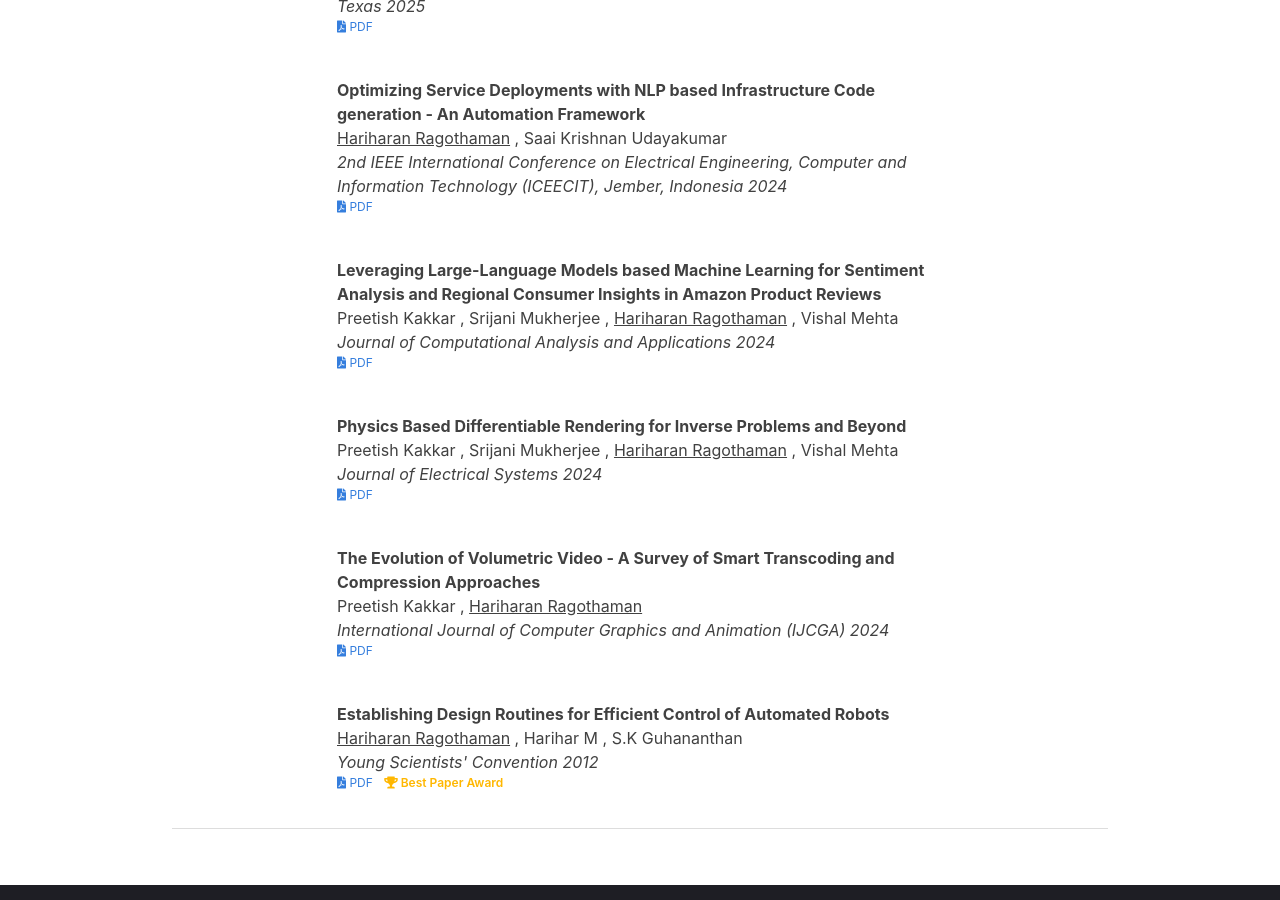
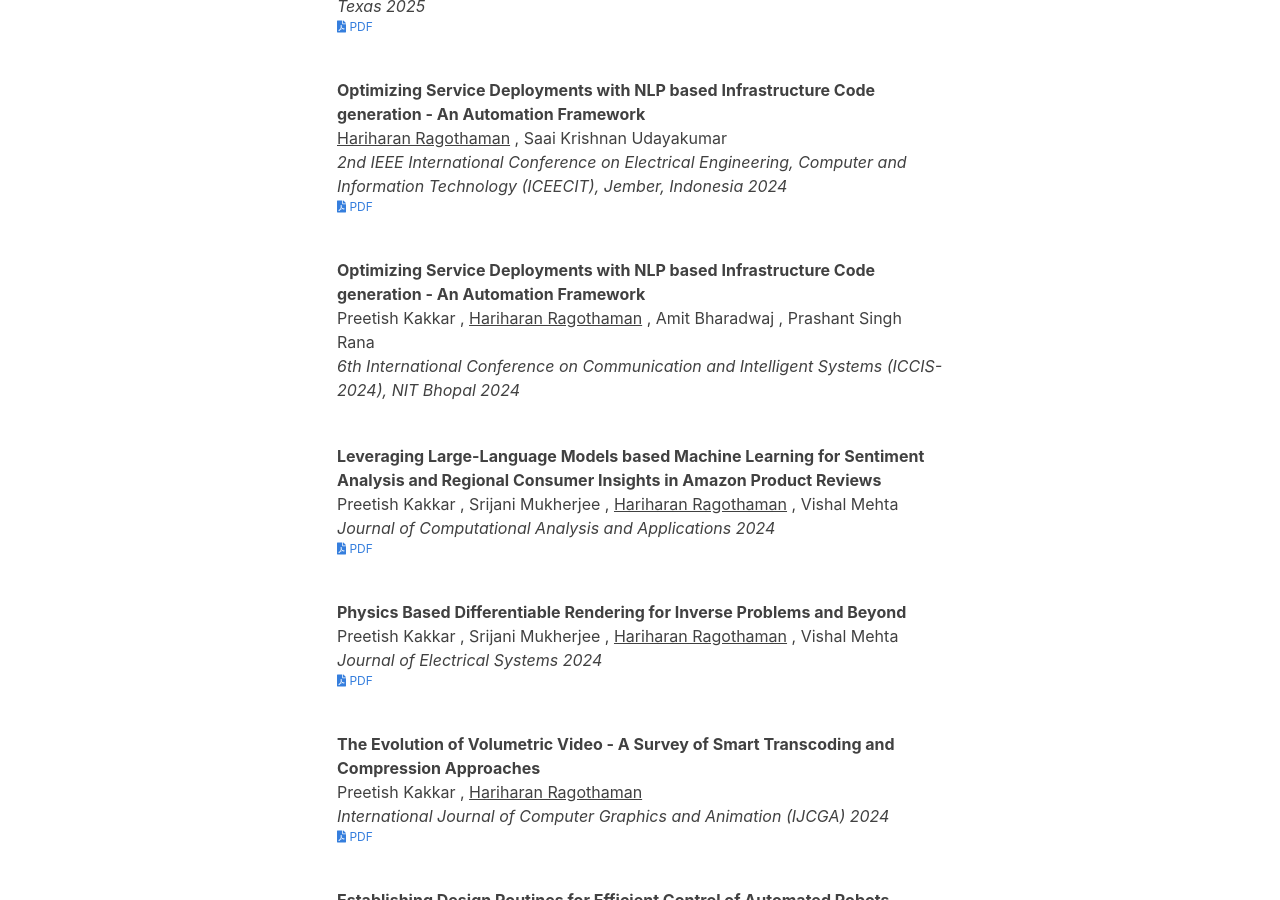
Before and after one commit to hariharanragothaman/hariharanragothaman.github.io, a Jekyll site: the page built from index.md, in a window 1280 px wide and 900 px high, scrolled down 2377 px. Built offline with Jekyll 4.4.1, drawn with Linux system fonts in a browser that asks for light colours; nearby versions of some CDN libraries; some web fonts are replaced.

Commit message:
Polishes and Updates

```diff
--- a/_data/publications.yaml
+++ b/_data/publications.yaml
@@ -34,6 +34,19 @@
   year: 2024
   type: conference
   pdf: https://ieeexplore.ieee.org/xpl/conhome/1848571/all-proceedings
+
+- id: comparative-analysis-predictive-models
+  authors:
+    - Preetish Kakkar
+    - Hariharan Ragothaman
+    - Amit Bharadwaj
+    - Prashant Singh Rana
+  title: Optimizing Service Deployments with NLP based Infrastructure Code generation - An Automation Framework
+  venue: 6th International Conference on Communication and Intelligent Systems (ICCIS-2024), NIT Bhopal
+  year: 2024
+  type: conference
+  pdf:
+
 
 - id: large-language-models
   authors:
```
